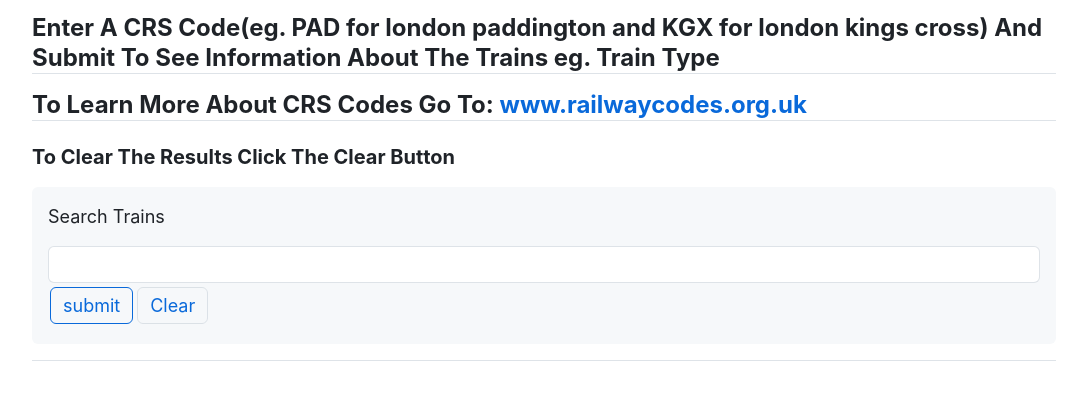
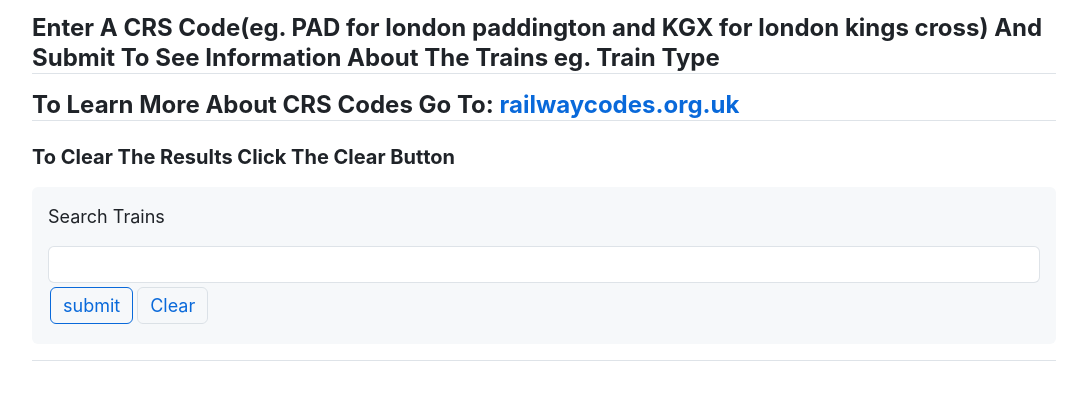
Before and after one commit to rausaf/trainsearch, a plain HTML site: page html/index.html in a window 1280 px wide. Shown: the part 68-468 px from the top of the page, without its empty margins (96-1183 px from the left). Drawn offline with Linux system fonts and the light colour scheme.

Commit message:
Update index.html

```diff
--- a/html/index.html
+++ b/html/index.html
@@ -56,7 +56,7 @@
         <h2>Enter A CRS Code(eg. PAD for london paddington and KGX for london kings cross) And Submit To See Information
             About The Trains eg. Train Type</h2>
         <h2>To Learn More About CRS Codes Go To: <a
-                href="https://www.railwaycodes.org.uk/crs/crs0.shtm">www.railwaycodes.org.uk</a>
+                href="https://www.railwaycodes.org.uk/crs/crs0.shtm">railwaycodes.org.uk</a>
         </h2>
         <div id="center">
             <h3>To Clear The Results Click The Clear Button</h3>
@@ -72,7 +72,7 @@
         </div>
     </main>
     <script>
-        const error = document.getElementById("error"), crs = document.getElementById("input"); document.querySelector("form").addEventListener("submit", e => { e.preventDefault(), fetch(`https://railfeed.co.uk/data/passthrough_board?crs=${crs.value}`).then(e => e.json()).then(e => { e.services.forEach(e => { const t = `<li><h2>${e.toc_name}</h2> <h2>${e.toc_type.toLowerCase()}</h2> <h2>Train</h2> <h2>Departing From: </h2><h2>${e.origin}</h2> <h2>And Arriving At: </h2><h2>${e.destination}</h2> <h2>Departed At: </h2><h2>${e.origin_departure}</h2></li>`; document.querySelector("ul").insertAdjacentHTML("beforeend", t) }) }).catch(e => document.getElementById("error").innerHTML = "Not Found") });
+        const error = document.getElementById("error"), crs = document.getElementById("input"); document.querySelector("form").addEventListener("submit", e => { e.preventDefault(), fetch(`https://railfeed.co.uk/data/passthrough_board?crs=${crs.value}`).then(e => e.json()).then(e => { e.services.forEach(e => { const t = `<li><h2>${e.toc_name}</h2> <h2>${e.toc_type.toLowerCase()}</h2> <h2>Train</h2> <h2>Departing From: </h2><h2>${e.origin}</h2> <h2>And Arriving At: </h2><h2>${e.destination}</h2> <h2>Departed At: </h2><h2>${e.origin_departure}</h2></li>`; document.querySelector("ul").insertAdjacentHTML("beforeend", t) }) }).catch(e => document.getElementById("error").innerHTML = `Not Found There Might Have Been A Typo To Learn More Go To: <a href="https://www.railwaycodes.org.uk/crs/crs0.shtm">railwaycodes.org.uk</a>`) });
     </script>
 </body>
 
```
